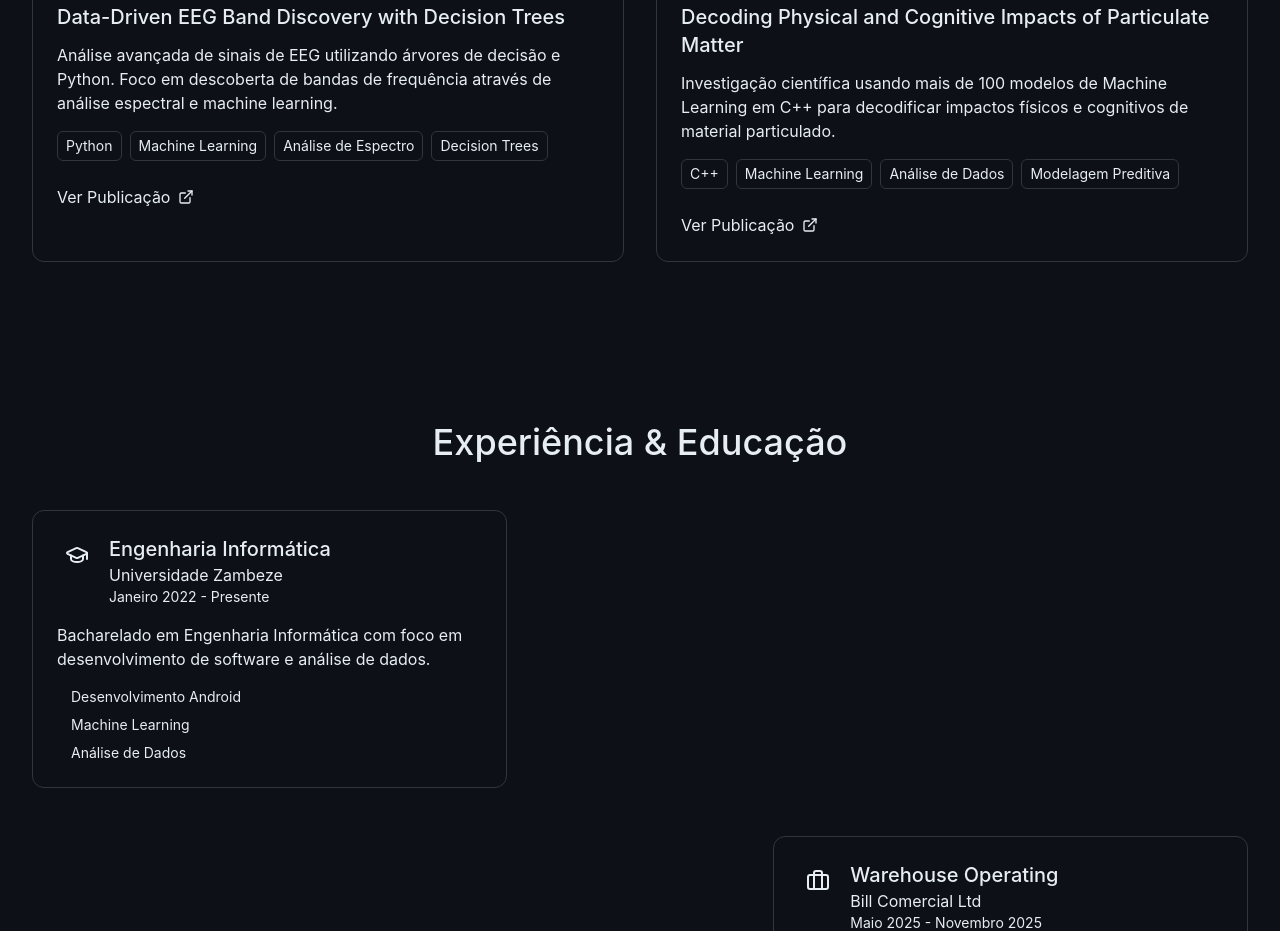
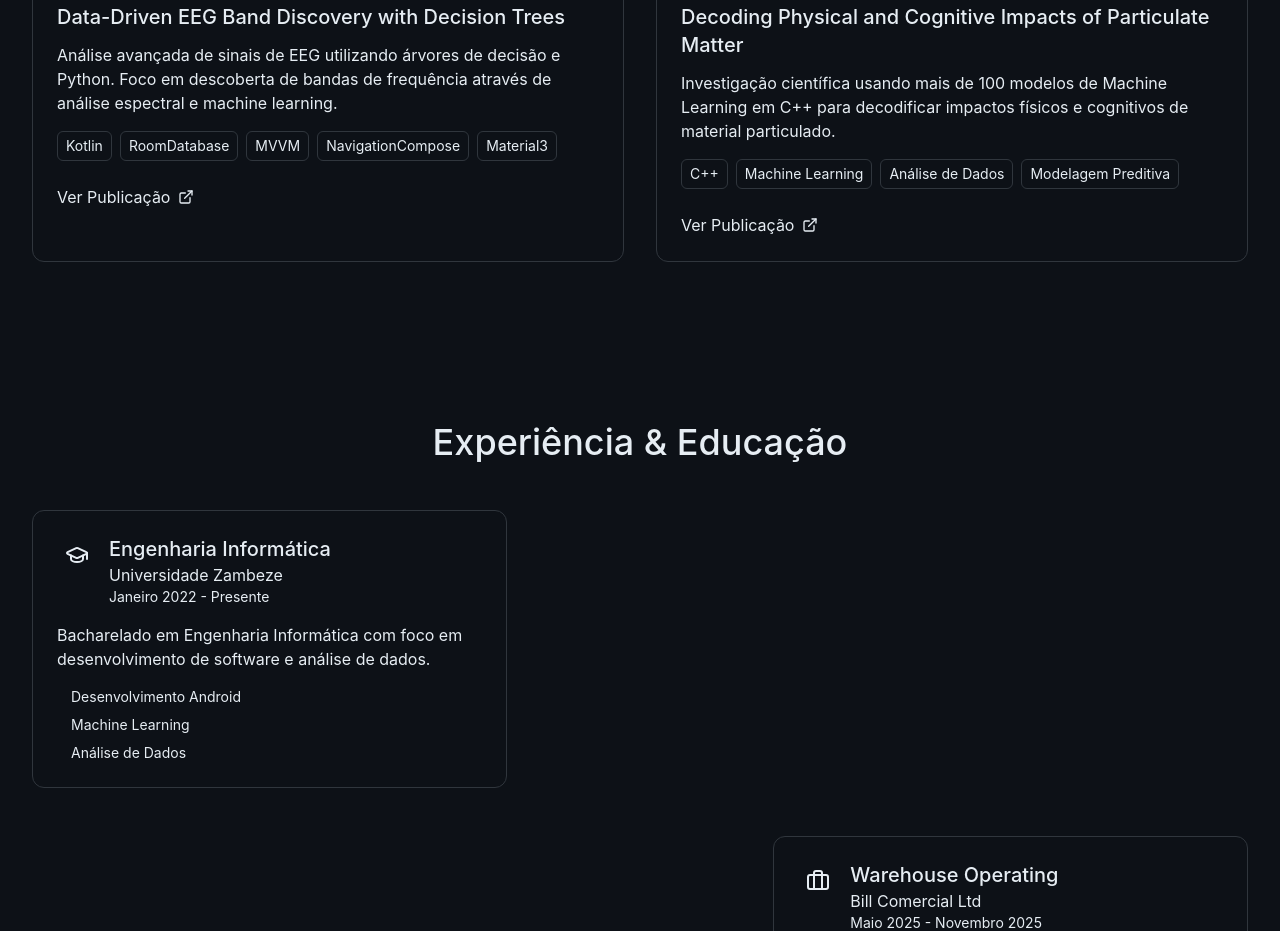
Before and after one commit to Anibal-Rosario-Joao/anibaldev.github.io, a React (Vite) app: page / in a window 1280 px wide. Shown: the part 1520-2451 px from the top of the page. Built offline with nearby package versions, Linux system fonts and the light colour scheme.

Commit message:
Update project technologies and link in ProjectsSection

```diff
--- a/src/app/components/ProjectsSection.tsx
+++ b/src/app/components/ProjectsSection.tsx
@@ -9,9 +9,9 @@ export function ProjectsSection() {
     {
       title: t('project1Title'),
       description: t('project1Description'),
-      technologies: ['Python', t('machineLearning'), t('spectrumAnalysis'), t('decisionTrees')],
+      technologies: ['Kotlin', t('RoomDatabase'),'MVVM', t('NavigationCompose'), t('Material3')],
       icon: Brain,
-      link: '#',
+      link: 'https://github.com/Anibal-Rosario-Joao/Loteria/tree/master',
     },
     {
       title: t('project2Title'),
```
